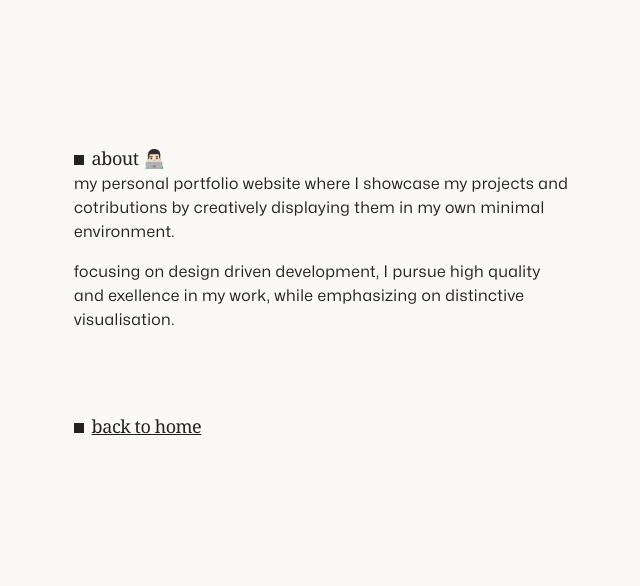
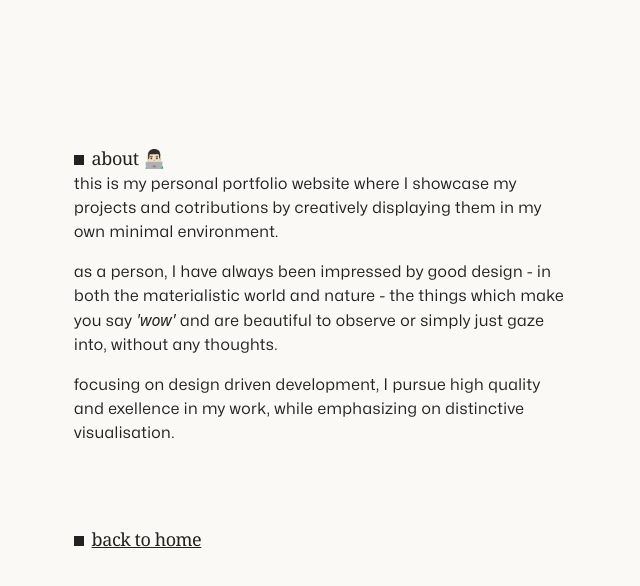
Before and after one commit to denislav-d/personal-portfolio, a Next.js app: page /about in a window 1280 px wide. Shown: the top 586 px of the page, without its empty margins (318-958 px from the left). Built offline with nearby package versions, Linux system fonts and the light colour scheme.

Commit message:
Connected the about page

```diff
--- a/src/app/about/page.tsx
+++ b/src/app/about/page.tsx
@@ -9,7 +9,7 @@ export default function About() {
     <section className="container z-10 mx-auto mb-20 mt-24 flex flex-col px-10 md:w-full md:min-w-[512px] md:max-w-xl lg:mt-36">
       <h1 className="text-title">about 👨🏻‍💻</h1>
       <p className="text-secondary mb-4">
-        my personal portfolio website where I showcase my projects and
+        this is my personal portfolio website where I showcase my projects and
         cotributions by creatively displaying them in my own minimal
         environment.
       </p>
@@ -19,6 +19,19 @@ export default function About() {
         initial="hidden"
         animate="visible"
       >
+        <motion.p
+          variants={animationItemVariants}
+          className="text-secondary mb-4"
+        >
+          as a person, I have always been impressed by good design - in both the
+          materialistic world and nature - the things which make you say{" "}
+          <span className="font-sans text-base font-normal italic tracking-normal ">
+            &apos;wow&apos;
+          </span>{" "}
+          and are beautiful to observe or simply just gaze into, without any
+          thoughts.
+        </motion.p>
+
         <motion.p
           variants={animationItemVariants}
           className="text-secondary mb-20"
--- a/src/components/Hero.tsx
+++ b/src/components/Hero.tsx
@@ -1,3 +1,5 @@
+import Link from "next/link";
+
 export default function Hero() {
   return (
     <section className="container z-10 mx-auto mb-20 flex flex-col px-10 md:w-full md:min-w-[512px] md:max-w-xl">
@@ -9,8 +11,11 @@ export default function Hero() {
         ,
       </h1>
       <p className="text-secondary">
-        my name is Denislav Dimitrov, <br className="responsive" /> a design
-        driven developer,
+        my name is{" "}
+        <Link className="underline" href="/about">
+          Denislav Dimitrov
+        </Link>
+        , <br className="responsive" /> a design driven developer,
         <br /> currently pursuing a university degree
         <br className="responsive" /> in the Netherlands.
       </p>
--- a/src/data/data.ts
+++ b/src/data/data.ts
@@ -56,7 +56,7 @@ export const projects: ProjectType[] = [
     context_description:
       "'s initial idea set the foundation for the project, which me and my team further developed and realised. The application allows you to login with your Spotify account and provides you with recommendations of events which you might like based on your music taste. It also lets you choose the playlists to get recommendations on, since you might be sharing the account with someone else or are just in a specific mood. :)",
     myrole_description:
-      "my role for this project was assigned as the lead front-end developer. My responsibility was to create a consistent user interface and layout while implementing the elements from the designer-provided wireframes. By closely referencing these wireframes, I worked collaboratively with the designer to translate our stakeholder's vision into a functional and intuitive interface, ensuring alignment with the project's objectives and user expectations.",
+      "my role for this project was assigned as the lead frontend developer. My responsibility was to create a consistent user interface and layout while implementing the elements from the designer-provided wireframes. By closely referencing these wireframes, I worked collaboratively with the designer to translate our stakeholder's vision into a functional and intuitive interface, ensuring alignment with the project's objectives and user expectations.",
   },
   {
     id: 2,
@@ -70,19 +70,4 @@ export const projects: ProjectType[] = [
     myrole_description:
       "my role was to develop a responsive user interface, tailored for an online fashion store, with a primary focus on improving the accessibility of product and designer information. This involved creating a Python web scraper to extract existing product data, which was then saved in a .csv file, fetched and rendered onto the user interface. Additionally, I implemented sorting and filtering functionalities for products spanning various categories, enhancing the overall user experience by enabling smoother navigation and selection processes.",
   },
-  // {
-  //   id: 3,
-  //   title: "Website Project",
-  //   description:
-  //     "Lorem, ipsum dolor sit amet consectetur adipisicing elit. Dolor soluta doloribus sit assumenda hic facere.",
-  //   type: "Next.js",
-  // },
-  // {
-  //   id: 4,
-  //   title: "Website Project",
-  //   date: "May 31, 2023",
-  //   description:
-  //     "Lorem, ipsum dolor sit amet consectetur adipisicing elit. Dolor soluta doloribus sit assumenda hic facere.",
-  //   type: "React",
-  // },
 ];
```
